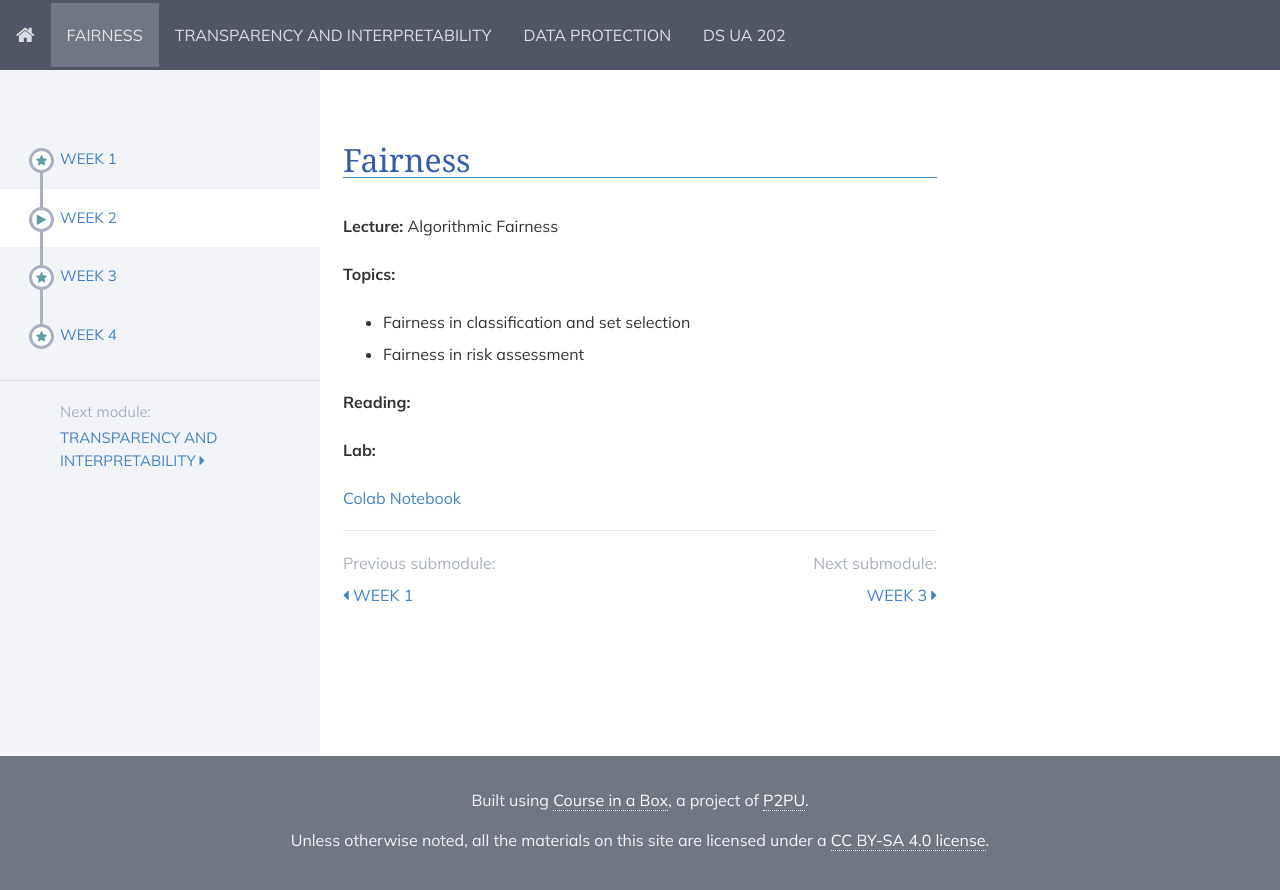
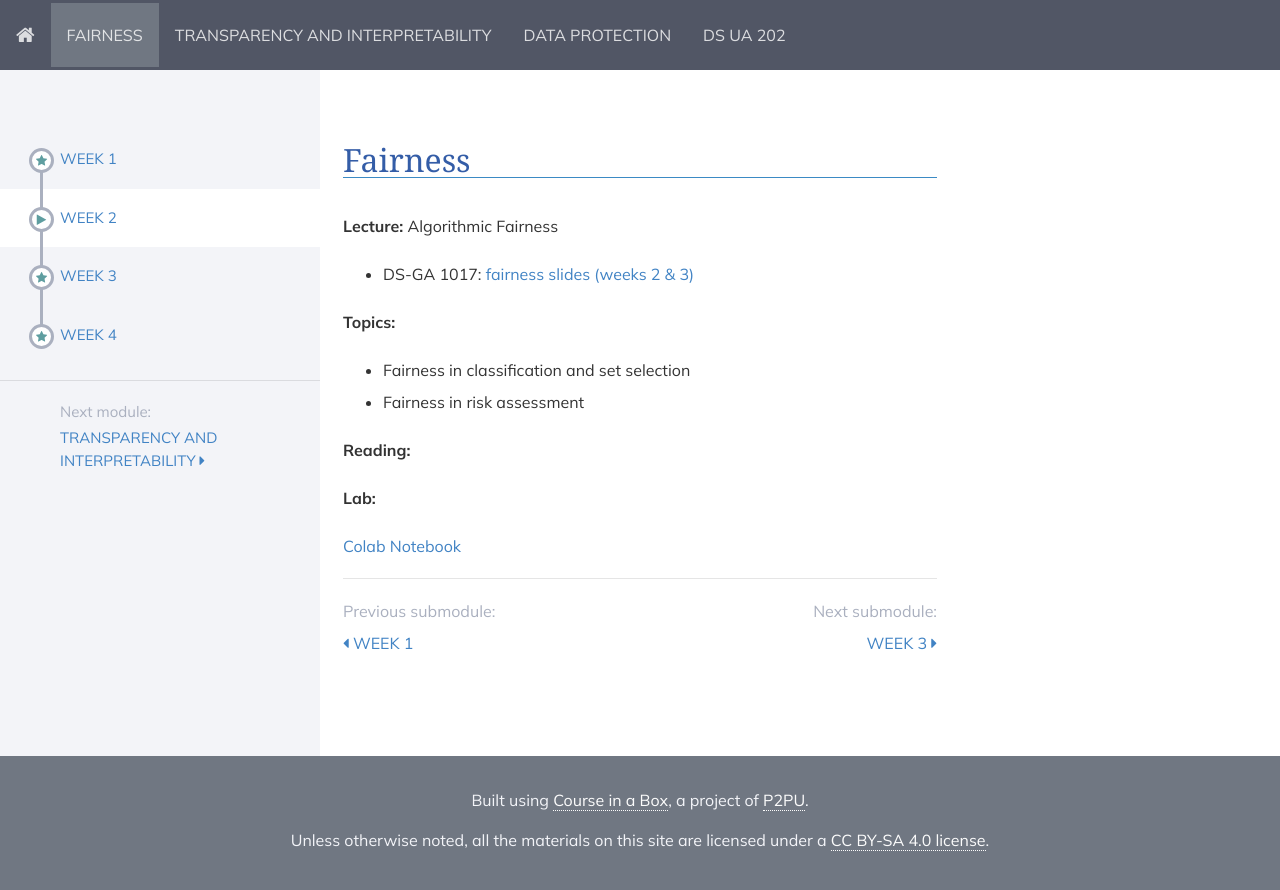
Before and after one commit to DataResponsibly/rds25, a Jekyll site: the page built from modules/fairness/_posts/2000-01-02-week2.md, in a window 1280 px wide. Shown: the top 890 px of the page. Built offline with Jekyll 4.4.1, drawn with Linux system fonts in a browser that asks for light colours; nearby versions of some CDN libraries; some of the changed lines change nothing that is shown.

Commit message:
Update 2000-01-02-week2.md

```diff
--- a/modules/fairness/_posts/2000-01-02-week2.md
+++ b/modules/fairness/_posts/2000-01-02-week2.md
@@ -6,9 +6,7 @@ title: Week 2
 
 **Lecture:** Algorithmic Fairness
 
-<!---
-* DS-GA 1017: [fairness slides (weeks 2 & 3)](../../../assets/2_3_Fairness_1017.pdf)
-* DS-UA 202: [fairness slides](../../../assets/2_fairness_202.pdf) -->
+* DS-GA 1017: [fairness slides (weeks 2 & 3)](../../../assets/2_Fairness_2025.pdf)
 
 **Topics:**
 
```
